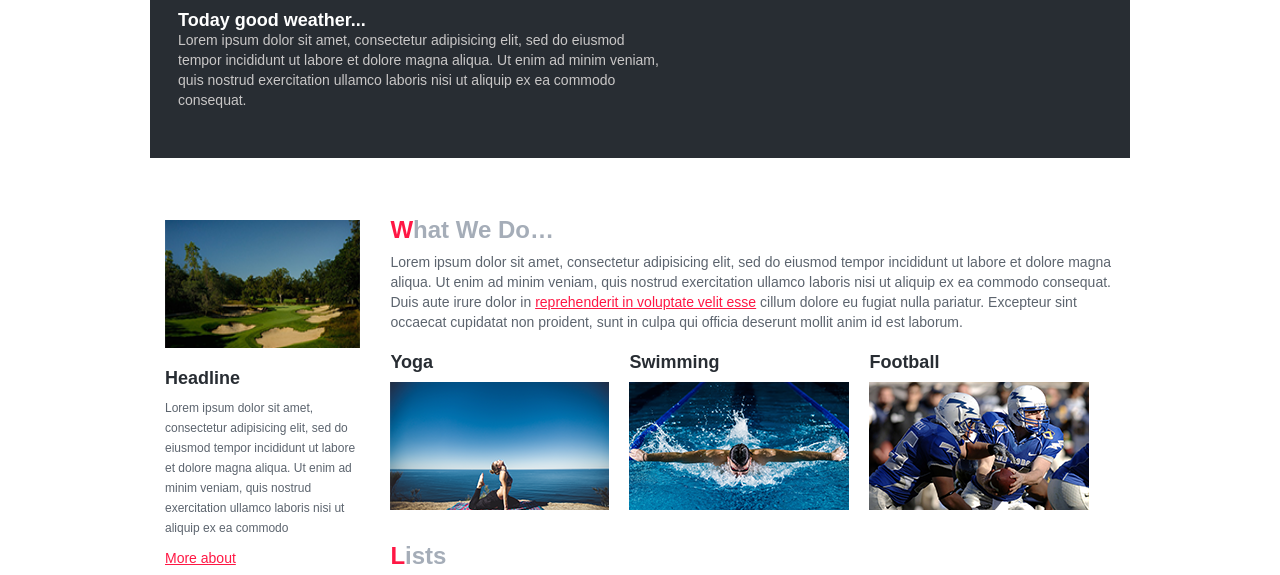
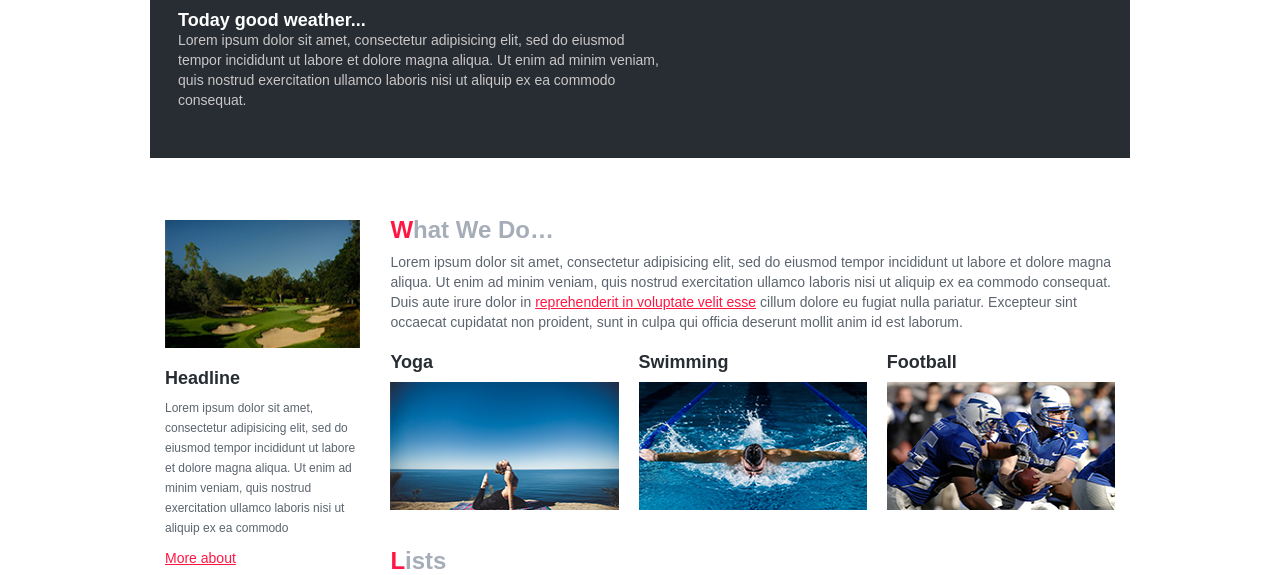
Before and after one commit to sapalenko/cherry, a plain HTML site: page index.html in a window 1280 px wide. Shown: the part 216-791 px from the top of the page. Drawn offline with Linux system fonts and the light colour scheme.

Commit message:
edit html

```diff
--- a/css/components/base.css
+++ b/css/components/base.css
@@ -56,7 +56,6 @@ a:hover, .link:hover {
 
 img {
   width: 100%;
-  height: auto;
 }
 
 .letter-primary::first-letter {
--- a/index.html
+++ b/index.html
@@ -74,26 +74,26 @@
                         consequat. Duis aute irure dolor in <a class="link-desc" href="#">reprehenderit in voluptate velit esse</a> cillum dolore eu fugiat nulla pariatur.
                         Excepteur sint occaecat cupidatat non proident, sunt in culpa qui officia deserunt mollit anim id est laborum.</p>
                     <div class="grid">
-                      <div class="width1-3">
+                      <div class="width-1-3">
                         <div class="card">
                           <h3 class="card-title">Yoga</h3>
-                          <figure class="image">
+                          <figure class="card-img">
                               <img src="images/yoga-card.png" alt="Yoga">
                             </figure>
                         </div>
                       </div>
-                        <div class="width1-3">
+                        <div class="width-1-3">
                           <div class="card">
                             <h3 class="card-title">Swimming</h3>
-                            <figure class="image">
+                            <figure class="card-img">
                                 <img src="images/swim-card.png" alt="Swimming">
                               </figure>
                           </div>
                         </div>
-                        <div class="width1-3">
+                        <div class="width-1-3">
                           <div class="card">
                             <h3 class="card-title">Football</h3>
-                            <figure class="image">
+                            <figure class="card-img">
                                 <img src="images/american-football-card.png" alt="Football">
                               </figure>
                           </div>
```
